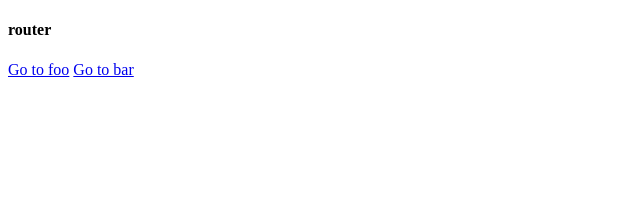
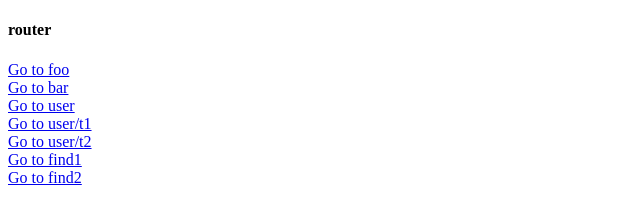
Before and after one commit to gjincai/vue-learn-demo, a plain HTML site: page demo2-vue-router/index.html in a window 1280 px wide. Shown: the whole page, without its empty margins (0-640 px from the left). Drawn offline with Linux system fonts and the light colour scheme.

Commit message:
id:router

```diff
--- a/demo2-vue-router/app.js
+++ b/demo2-vue-router/app.js
@@ -1,9 +1,18 @@
 const Foo = { template: '<div>foo</div>' }
 const Bar = { template: '<div>bar</div>' }
+const User = {
+	template: '<div>User: {{ $route.params.id }}</div>'
+}
+const Find = {
+	template: '<div>Find: {{ $route.params }}</div>'
+}
 
 const routes = [
 	{ path: '/foo', component: Foo },
-	{ path: '/bar', component: Bar }
+	{ path: '/bar', component: Bar },
+	{ path: '/user', component: User },
+	{ path: '/user/:id', component: User},	//'/user/:id',冒号之后不能有空格
+	{ path: '/find/:class/post/:post_id', component: Find}	//'/user/:id',冒号之后不能有空格
 ]
 
 const router = new VueRouter({
--- a/demo2-vue-router/index.html
+++ b/demo2-vue-router/index.html
@@ -6,6 +6,8 @@
 	<meta name="viewport" content="width=device-width, initial-scale=1.0, maximum-scale=1.0, user-scalable=0" />
 	<title>vue-router</title>
 	<style type="text/css">
+		.routerVue a{display: block;}
+		.last-a{margin-bottom: 15px;}
 		.router-link-active{color:green;}
 	</style>
 </head>
@@ -14,6 +16,11 @@
 		<h4>router</h4>
 		<router-link to="/foo">Go to foo</router-link>
 		<router-link to="/bar">Go to bar</router-link>
+		<router-link to="/user">Go to user</router-link>
+		<router-link to="/user/t1">Go to user/t1</router-link>
+		<router-link to="/user/t2">Go to user/t2</router-link>
+		<router-link to="/find/evan/post/123">Go to find1</router-link>
+		<router-link to="/find/evan/post/234" class="last-a">Go to find2</router-link>
 		<router-view></router-view>
 	</div>
 	<script type="text/javascript" src="../vue-plug/vue.js"></script>
```
